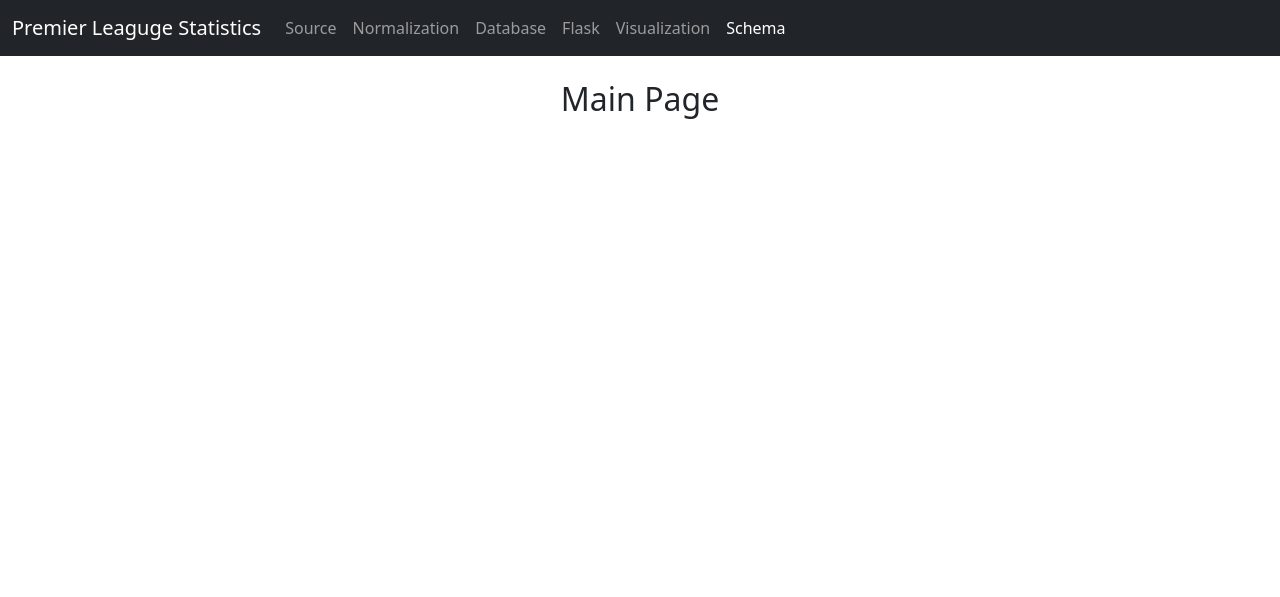
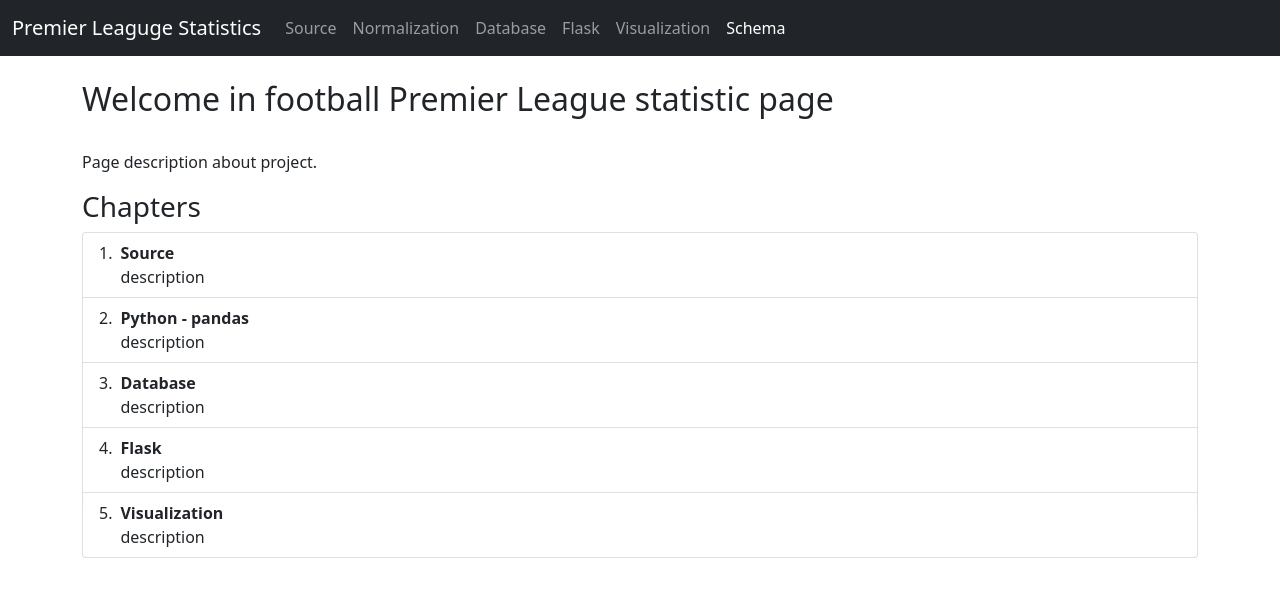
Before and after one commit to mateuszgua/football-stats-england, a Flask app: page / in a window 1280 px wide. Shown: the top 597 px of the page. Run offline with Flask 2, Linux system fonts and the light colour scheme.

Commit message:
Feat: add view and plan for information in page source

```diff
--- a/app.py
+++ b/app.py
@@ -13,5 +13,10 @@ def main():
     return render_template('index.html')
 
 
+@app.route('/source')
+def source():
+    return render_template('source.html')
+
+
 if __name__ == '__main__':
     app.run()
--- a/templates/index.html
+++ b/templates/index.html
@@ -2,6 +2,43 @@
 
 {% block content %}
 
-<h2 class="title text-center">{% block title %} Main Page {% endblock %}</h2>
+<h2 class="title">{% block title %} Welcome in football Premier League statistic page{% endblock %}</h2>
+<br>
+
+<p>Page description about project.</p>
+
+<h3>Chapters</h3>
+<ol class="list-group list-group-numbered">
+    <li class="list-group-item d-flex justify-content-between align-items-start">
+        <div class="ms-2 me-auto">
+            <div class="fw-bold">Source</div>
+            description
+        </div>
+    </li>
+    <li class="list-group-item d-flex justify-content-between align-items-start">
+        <div class="ms-2 me-auto">
+            <div class="fw-bold">Python - pandas</div>
+            description
+        </div>
+    </li>
+    <li class="list-group-item d-flex justify-content-between align-items-start">
+        <div class="ms-2 me-auto">
+            <div class="fw-bold">Database</div>
+            description
+        </div>
+    </li>
+    <li class="list-group-item d-flex justify-content-between align-items-start">
+        <div class="ms-2 me-auto">
+            <div class="fw-bold">Flask</div>
+            description
+        </div>
+    </li>
+    <li class="list-group-item d-flex justify-content-between align-items-start">
+        <div class="ms-2 me-auto">
+            <div class="fw-bold">Visualization</div>
+            description
+        </div>
+    </li>
+</ol>
 
 {% endblock %}
--- a/templates/navbar.html
+++ b/templates/navbar.html
@@ -10,7 +10,7 @@
         <div class="collapse navbar-collapse" id="navbarSupportedContent">
             <ul class="navbar-nav me-auto mb-2 mb-lg-0">
                 <li class="nav-item">
-                    <a class="nav-link" href="#">Source</a>
+                    <a class="nav-link" href="{{ url_for('source') }}">Source</a>
                 </li>
                 <li class="nav-item">
                     <a class="nav-link" href="#">Normalization</a>
```
Also changed, not shown: templates/source.html (added, +15 -0 lines).
